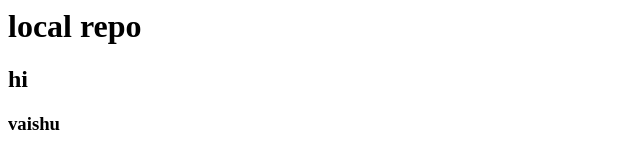
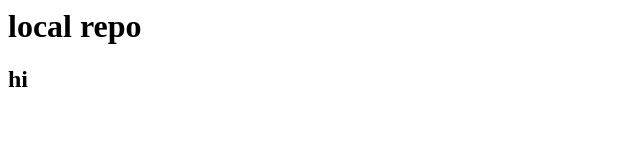
Before and after one commit to 24jr1a0584/practice-for-localrepo, a plain HTML site: page index.html in a window 1280 px wide. Shown: the full height of the page, 0-640 px from the left. Drawn offline with Linux system fonts and the light colour scheme.

Commit message:
commited

```diff
--- a/index.html
+++ b/index.html
@@ -1,3 +1,2 @@
 <h1>local repo</h1>
 <h2>hi</h2>
-<h3>vaishu</h3>
```
